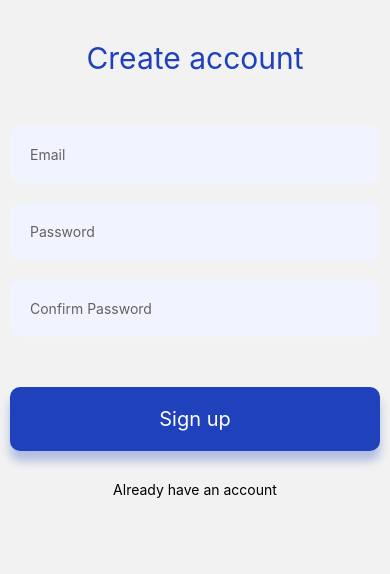
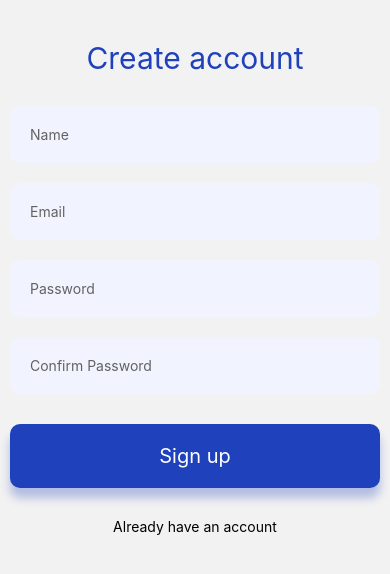
Before and after one commit to Jwilv/tw-reactnative, a React Native app: screen /Register in a window 390 px wide. Shown: the top 574 px of the page. Built offline with nearby package versions, Linux system fonts and the light colour scheme.

Commit message:
Input de name en register agregado

```diff
--- a/screens/RegisterScreen.js
+++ b/screens/RegisterScreen.js
@@ -38,9 +38,10 @@ import {
           </View>
           <View
             style={{
-              marginVertical: 10,
+              marginVertical: -10,
             }}
           >
+            <AppTextInput placeholder="Name" />
             <AppTextInput placeholder="Email" />
             <AppTextInput placeholder="Password" />
             <AppTextInput placeholder="Confirm Password" />
```
